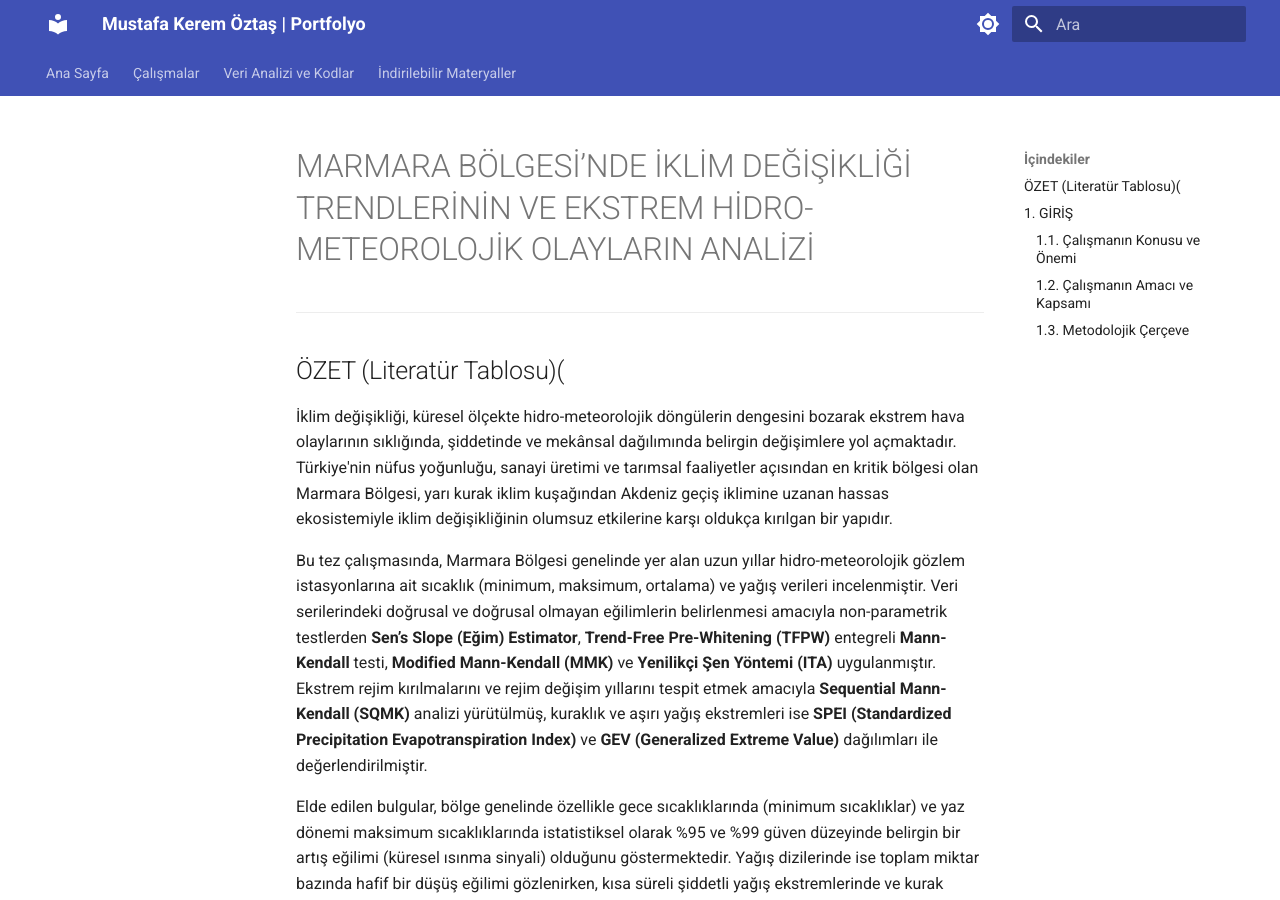
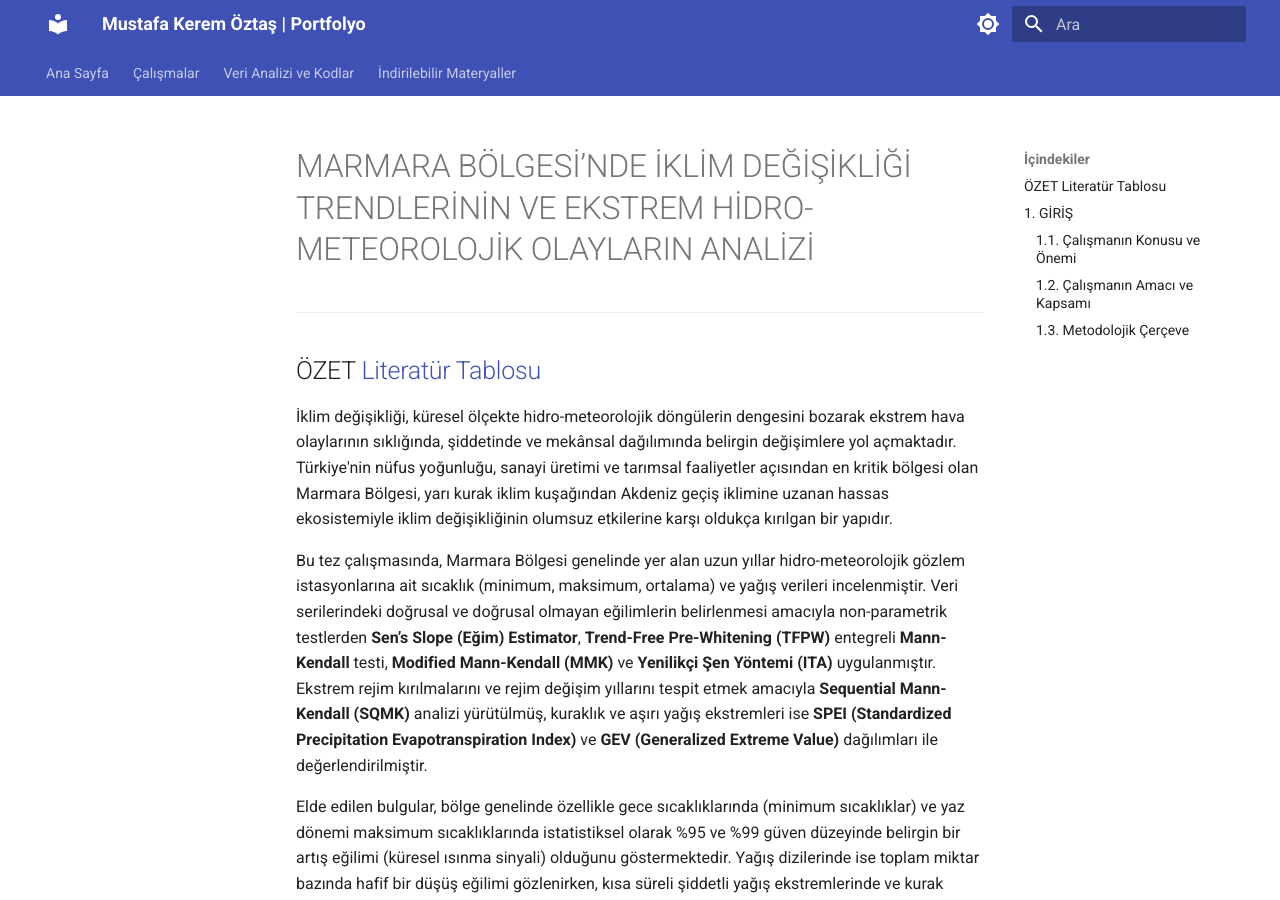
Before and after one commit to mkoztas/mkoztas.github.io, an MkDocs documentation site: the page built from docs/yltez.md, in a window 1280 px wide and 900 px high. Built offline with MkDocs 1.6.1 and Material for MkDocs 9.7.7, drawn with Linux system fonts in a browser that asks for light colours; part of the change alters nothing that is shown.

```diff
--- a/docs/yltez.md
+++ b/docs/yltez.md
@@ -1,6 +1,6 @@
 # MARMARA BÖLGESİ’NDE İKLİM DEĞİŞİKLİĞİ TRENDLERİNİN VE EKSTREM HİDRO-METEOROLOJİK OLAYLARIN ANALİZİ
 ---
-## ÖZET (Literatür Tablosu)(
+## ÖZET [Literatür Tablosu](../../docs/literatur.md)
 
 İklim değişikliği, küresel ölçekte hidro-meteorolojik döngülerin dengesini bozarak ekstrem hava olaylarının sıklığında, şiddetinde ve mekânsal dağılımında belirgin değişimlere yol açmaktadır. Türkiye'nin nüfus yoğunluğu, sanayi üretimi ve tarımsal faaliyetler açısından en kritik bölgesi olan Marmara Bölgesi, yarı kurak iklim kuşağından Akdeniz geçiş iklimine uzanan hassas ekosistemiyle iklim değişikliğinin olumsuz etkilerine karşı oldukça kırılgan bir yapıdır.
 
```
